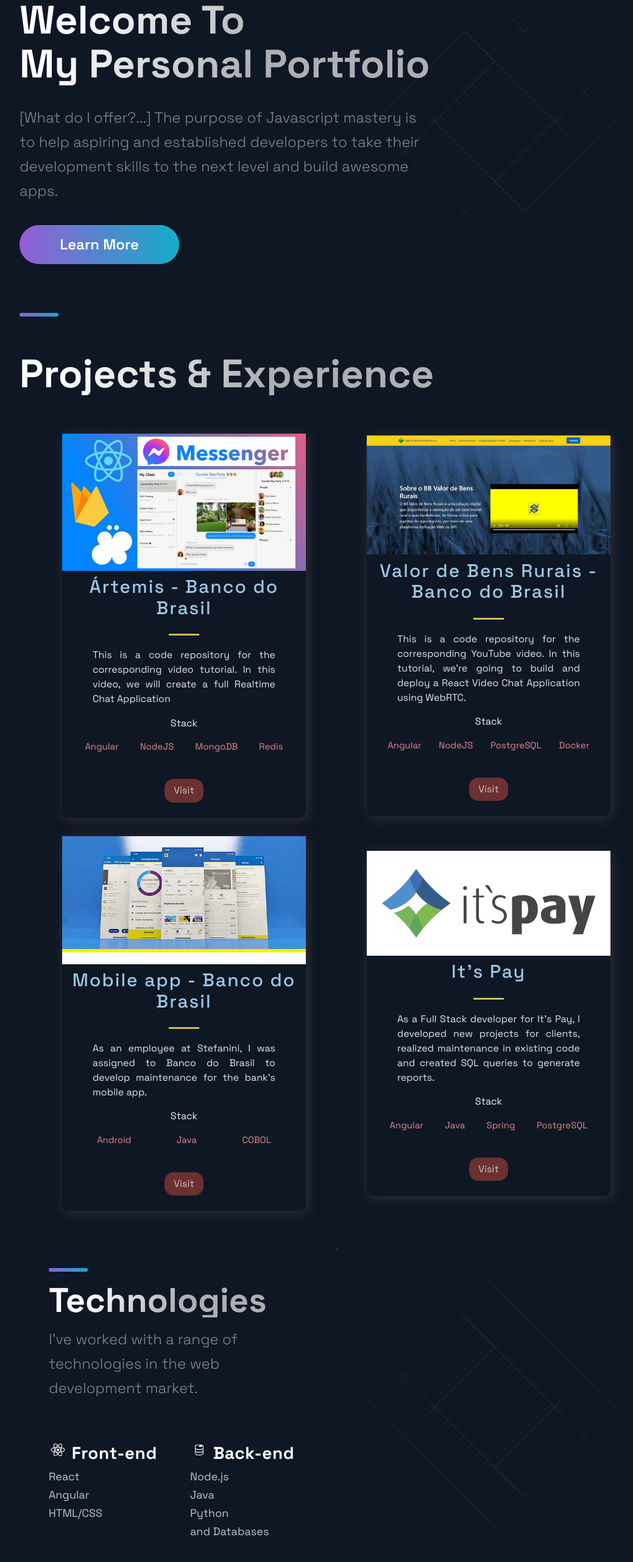
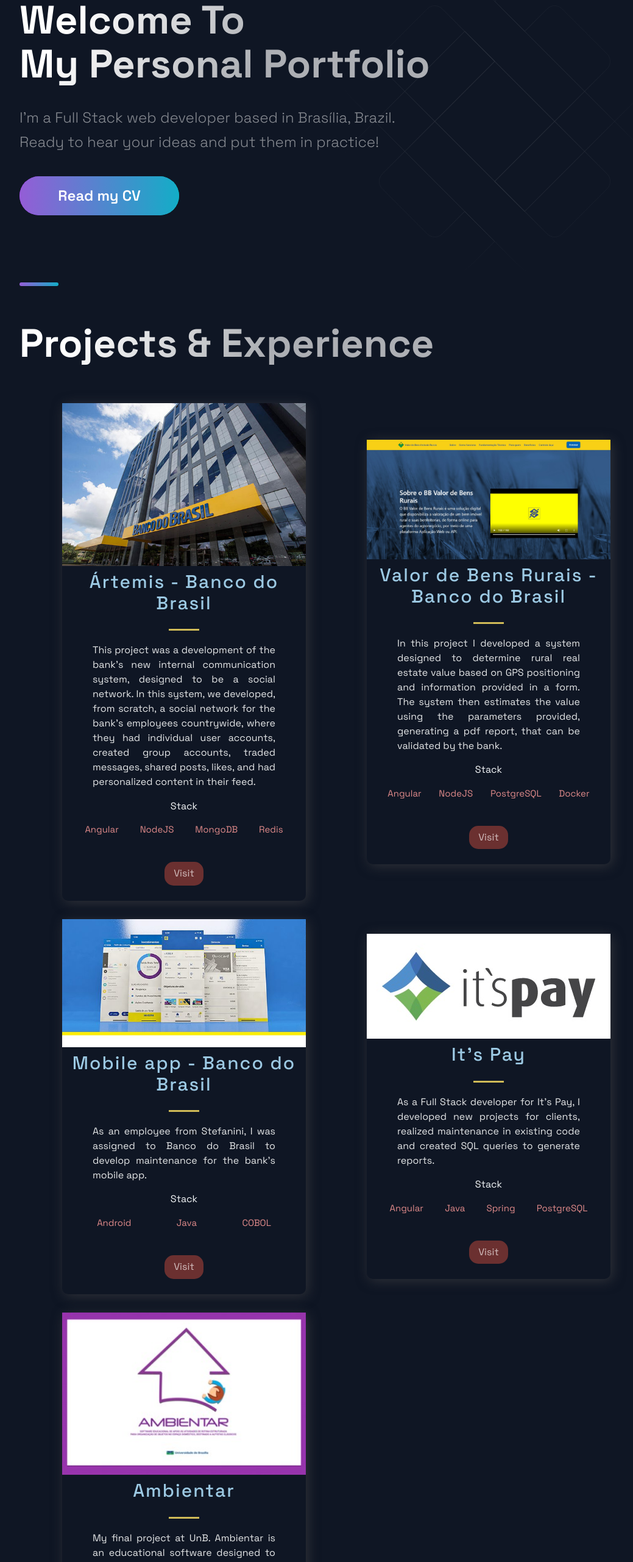
Before and after one commit to dgosilva/portfolio-website, a Next.js app: page / in a window 1280 px wide. Shown: the part 211-2772 px from the top of the page at 61% size, without its empty margins (88-1127 px from the left). Built offline with nearby package versions, Linux system fonts and the light colour scheme.

Commit message:
personalizing texts

```diff
--- a/src/components/Footer/Footer.js
+++ b/src/components/Footer/Footer.js
@@ -2,6 +2,7 @@ import React from "react";
 import { AiFillGithub, AiFillInstagram, AiFillLinkedin, AiOutlineWhatsApp } from "react-icons/ai";
 import { FiPhoneCall } from "react-icons/fi";
 import { MdAlternateEmail } from "react-icons/md";
+import { SectionTitle } from "../../styles/GlobalComponents";
 
 import { SocialIcons } from "../Header/HeaderStyles";
 import {
@@ -19,6 +20,7 @@ import {
 const Footer = () => {
   return (
     <FooterWrapper id="contact">
+      <SectionTitle>Feel free to contact me</SectionTitle>
       <LinkList>
         <LinkColumn>
           <LinkTitle><AiOutlineWhatsApp /> Whatsapp</LinkTitle>
@@ -33,7 +35,7 @@ const Footer = () => {
       </LinkList>
       <SocialIconsContainer>
         <CompanyContainer>
-          <Slogan>Innovating one project at a time</Slogan>
+          <Slogan>Let's work together!</Slogan>
         </CompanyContainer>
         <SocialContainer>
           <SocialIcons href="https://github.com/dgosilva" target="_blank">
--- a/src/components/Footer/FooterStyles.js
+++ b/src/components/Footer/FooterStyles.js
@@ -146,7 +146,7 @@ export const LinkColumn = styled.div`
 export const LinkTitle = styled.h4`
 	font-style: normal;
 	font-weight: 600;
-	font-size: 12px;
+	font-size: 16px;
 	line-height: 24px;
 	text-transform: uppercase;
 	color: rgba(255, 255, 255, 0.4);
--- a/src/components/Hero/Hero.js
+++ b/src/components/Hero/Hero.js
@@ -12,10 +12,10 @@ const Hero = (props) => (
         My Personal Portfolio
       </SectionTitle>
       <SectionText>
-        [What do I offer?...]
-        The purpose of Javascript mastery is to help aspiring and established developers to take their development skills to the next level and build awesome apps.
+        I'm a Full Stack web developer based in Brasília, Brazil. <br />
+        Ready to hear your ideas and put them in practice!
       </SectionText>
-      <Button onClick={() => window.location = 'https://google.com'}>Learn More</Button>
+      <Button onClick={() => window.open('https://docs.google.com/document/d/e/2PACX-1vTBPrvbWUV85bVx6CgPp4Pc_WGz9HZEeoFoSarxTrbfVRKov-gBFQ7-WxgC5FfPOQljJNde-qjxUdkG/pub', '_blank')}>Read my CV</Button>
     </LeftSection>
   </Section>
 );
--- a/src/components/Technologies/Technologies.js
+++ b/src/components/Technologies/Technologies.js
@@ -1,5 +1,6 @@
 import React from "react";
 import { DiFirebase, DiReact, DiZend } from "react-icons/di";
+import { CgWebsite } from "react-icons/cg";
 import {
   Section,
   SectionDivider,
@@ -14,21 +15,22 @@ import {
   ListParagraph,
   ListTitle,
 } from "./TechnologiesStyles";
+import { LeftSection } from "../Hero/HeroStyles";
 
 const titleText = "I've worked with a range of technologies in the web development market.";
 
 const Technologies = () => (
-  <Section>
+  <Section nopadding id="tech">
       <SectionDivider />
       <br />
       <SectionTitle>Technologies</SectionTitle>
       <SectionText>
         {titleText}
       </SectionText>
-    <List>
+      <List row>
         <ListItem>
           <ListContainer>
-          <ListTitle><DiReact size="3rem" /> Front-end</ListTitle>
+            <ListTitle><CgWebsite size="2rem" /> Front-end</ListTitle>
             <ListParagraph>
               React <br />
               Angular <br />
@@ -38,7 +40,7 @@ const Technologies = () => (
         </ListItem>
         <ListItem>
           <ListContainer>
-          <ListTitle><DiFirebase size="3rem" /> Back-end</ListTitle>
+            <ListTitle><DiFirebase size="2.3rem" /> Back-end</ListTitle>
             <ListParagraph>
               Node.js <br />
               Java <br />
@@ -47,6 +49,19 @@ const Technologies = () => (
             </ListParagraph>
           </ListContainer>
         </ListItem>
+        <ListItem>
+          <ListContainer>
+            <ListTitle><DiReact size="2.3rem" /> Frameworks</ListTitle>
+            <ListParagraph>
+              Next.js <br />
+              Django <br />
+              Spring <br />
+              Hibernate <br />
+              Bootstrap <br />
+              Material
+            </ListParagraph>
+          </ListContainer>
+        </ListItem>
       </List>
   </Section>
 );
--- a/src/components/Technologies/TechnologiesStyles.js
+++ b/src/components/Technologies/TechnologiesStyles.js
@@ -30,8 +30,7 @@ export const MainImage = styled.img`
 export const List = styled.ul`
   list-style-type: none;
   display: grid;
-  grid-template-columns: repeat(2, 1fr);
-  gap: 40px;
+  grid-template-columns: repeat(3, 1fr);
   margin: 3rem 0;
 
   @media ${props => props.theme.breakpoints.lg}{
@@ -40,7 +39,6 @@ export const List = styled.ul`
 
   @media ${props => props.theme.breakpoints.md}{
     margin: 64px 0;
-    gap: 24px
   }
 
   @media ${props => props.theme.breakpoints.sm}{
@@ -62,19 +60,19 @@ export const ListContainer = styled.div`
 
 export const ListTitle = styled.h4`
   font-weight: 700;
-  font-size: 28px;
-  line-height: 32px;
+  font-size: 24px;
+  line-height: 30px;
   letter-spacing: 0.02em;
   color: #FFFFFF;
   margin-bottom: 8px;
 
 @media ${props => props.theme.breakpoints.md}{
-  font-size: 24px;
+  font-size: 20px;
   line-height: 28px;
 }
 
 @media ${props => props.theme.breakpoints.sm}{
-  font-size: 20px;
+  font-size: 24px;
   line-height: 28px;
   letter-spacing: 0.02em;
   margin-bottom: 4px;
--- a/src/components/TimeLine/TimeLine.js
+++ b/src/components/TimeLine/TimeLine.js
@@ -65,9 +65,23 @@ const Timeline = () => {
       <br />
       <SectionTitle>About Me</SectionTitle>
       <SectionText>
-        [How did I start, biggest milestones, etc...] The purpose of Javascript
-        mastery is to help aspiring and established developers to take their
-        development skills to the next level and build awesome apps.
+        In 2009 I began my journey into the IT world. Studying Computer Science at the University, I learned a lot
+        from the instructors, indeed. But I also developed an ability to study and learn on my own, giving myself the freedom to pursue my
+        personal goals and interests.
+        <br /> <br />
+        After an experience developing and publishing a game at SBGames (the greatest academic event in Latin America
+        in the field of gaming and entertainment), my interest in the area grew exponentially.
+        <br /> <br />
+        As an exchange student, I studied for a year in Australia, at the University of Adelaide, where I learned so much more about the
+        field, with renowned professors and doctors from around the world.
+        And through this year, I was visually growing a lot in every area in life: professinally, spiritually, personally, emotionally...
+        <br /> <br />
+        Later, I finished my studies, back in Brazil, and had many professional experiences since then. From teaching English, to teaching
+        Logic and Programming languages. From working in small projects to contributing to large teams in the largest bank in Latin America,
+        and one of the largest in the world.
+        <br /> <br />
+        I really enjoy a challenge, and don't consider myself bound to any particular technology. Instead, not knowing something just makes
+        me want to study and learn more about it.
       </SectionText>
       <CarouselContainer ref={carouselRef} onScroll={handleScroll}>
         <>
--- a/src/components/TimeLine/TimeLineStyles.js
+++ b/src/components/TimeLine/TimeLineStyles.js
@@ -5,6 +5,7 @@ export const CarouselContainer = styled.ul`
   max-width: 1040px;
   background: #0F1624;
   padding: 0rem;
+  padding-top: 8rem;
   list-style:none;
   display: flex;
   justify-content: space-between;
--- a/src/constants/constants.js
+++ b/src/constants/constants.js
@@ -1,4 +1,13 @@
 export const projects = [
+  {
+    title: 'Ambientar',
+    description: "My final project at UnB. Ambientar is an educational software designed to help in the teaching of students diagnosed with classical autism. It was developed in Android and made for tablets.",
+      image: '/images/ambientar.jpg',
+      tags: ['Android', 'Java'],
+    source: 'https://google.com',
+    visit: 'http://www.projetoparticipar.unb.br/autismo/ambientar',
+    id: 0,
+  },
   {
     title: 'It\'s Pay',
     description: "As a Full Stack developer for It's Pay, I developed new projects for clients, realized maintenance in existing code and created SQL queries to generate reports.",
@@ -6,42 +15,43 @@ export const projects = [
       tags: ['Angular', 'Java', 'Spring', 'PostgreSQL'],
     source: 'https://google.com',
     visit: 'https://itspay.com.br',
-    id: 0,
+    id: 1,
   },
   {
     title: 'Mobile app - Banco do Brasil',
-    description:"As an employee at Stefanini, I was assigned to Banco do Brasil to develop maintenance for the bank's mobile app.",
+    description:"As an employee from Stefanini, I was assigned to Banco do Brasil to develop maintenance for the bank's mobile app.",
     image: '/images/app-bb.jfif',
     tags: ['Android', 'Java', 'COBOL'],
     source: 'https://google.com',
-    visit: 'https://google.com',
-    id: 1,
+    visit: 'https://www.bb.com.br/pbb/pagina-inicial/solucoes-digitais/aplicativo-bb#/',
+    id: 2,
   },
   {
     title: 'Valor de Bens Rurais - Banco do Brasil',
-    description: "This is a code repository for the corresponding YouTube video. In this tutorial, we're going to build and deploy a React Video Chat Application using WebRTC.",
+    description: "In this project I developed a system designed to determine rural real estate value based on GPS positioning and information provided in a form. The system then estimates the value using the parameters provided, generating a pdf report, that can be validated by the bank.",
       image: '/images/valor-bens-rurais.jpg',
       tags: ['Angular', 'NodeJS', 'PostgreSQL', 'Docker'],
     source: 'https://google.com',
     visit: 'https://valordebensrurais.bb.com.br/#/',
-    id: 2,
+    id: 3,
   },
   {
     title: 'Ártemis - Banco do Brasil',
-    description: "This is a code repository for the corresponding video tutorial. In this video, we will create a full Realtime Chat Application",
-    image: '/images/4.jpg',
+    description: "This project was a development of the bank's new internal communication system, designed to be a social network. In this system, we developed, from scratch, a social network for the bank's employees countrywide, where they had individual user accounts, created group accounts, traded messages, shared posts, likes, and had personalized content in their feed.",
+    image: '/images/bb.jpg',
     tags: ['Angular', 'NodeJS', 'MongoDB', 'Redis'],
     source: 'https://google.com',
-    visit: 'https://google.com',
-    id: 3,
+    visit: 'https://www.bb.com.br/pbb/pagina-inicial/voce#/',
+    id: 4,
   },
 ];
 
 export const TimeLineData = [
   { year: 2009, text: 'Started Computer Science at UnB - Universidade de Brasília', },
+  { year: 2012, text: 'Project published at SBGames - Game developed in C++', },
   { year: 2013, text: 'Studied at University of Adelaide - Australia', },
   { year: 2016, text: 'Graduated from UnB', },
   { year: 2018, text: 'Full Stack developer at It\'s Pay', },
   { year: 2019, text: 'Full Stack developer at Stefanini, working for Banco do Brasil', },
-  { year: 2022, text: 'Freelance', },
+  { year: 2022, text: 'Freelance jobs', },
 ];
--- a/src/pages/index.js
+++ b/src/pages/index.js
@@ -28,7 +28,7 @@ const Home = () => {
         <BgAnimation />
       </Section>
       <Timeline />
-      <Acomplishments />
+      {/* <Acomplishments /> */}
     </Layout>
   );
 };
```
Also changed, not shown: public/images/ambientar.jpg (added), public/images/bb.jpg (added). Lines whose indentation alone changed are shown as unchanged.
